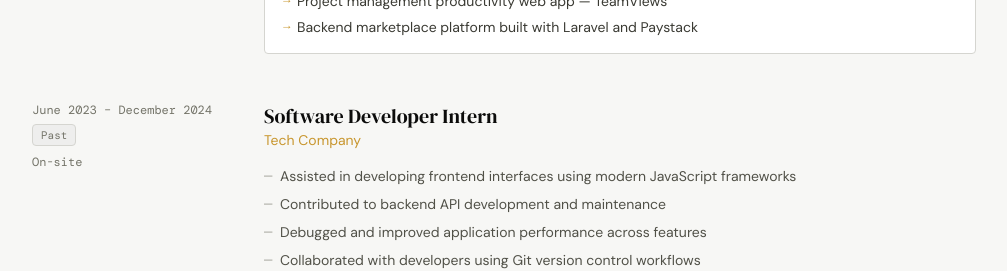
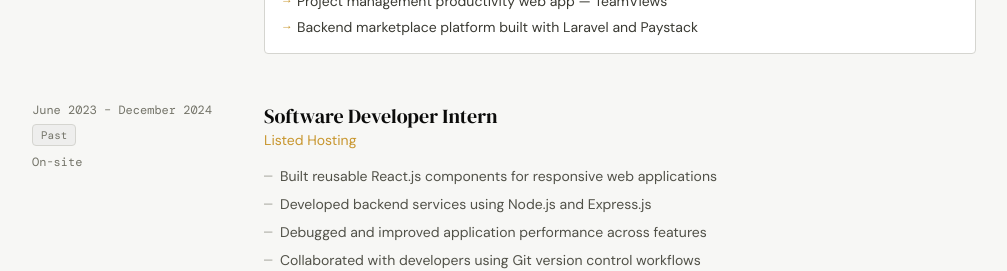
Before and after one commit to joekaro/Joseph-Portfolio, a Next.js app: page / in a window 1280 px wide. Shown: the part 5400-5671 px from the top of the page, without its empty margins (136-1143 px from the left). Built offline with nearby package versions, Linux system fonts and the light colour scheme.

Commit message:
Update Experience.tsx

```diff
--- a/components/Experience.tsx
+++ b/components/Experience.tsx
@@ -56,13 +56,13 @@ const experiences = [
   },
   {
     role: "Software Developer Intern",
-    company: "Tech Company",
+    company: "Listed Hosting",
     type: "On-site",
     period: "June 2023 – December 2024",
     current: false,
     responsibilities: [
-      "Assisted in developing frontend interfaces using modern JavaScript frameworks",
-      "Contributed to backend API development and maintenance",
+      "Built reusable React.js components for responsive web applications",
+      "Developed backend services using Node.js and Express.js",
       "Debugged and improved application performance across features",
       "Collaborated with developers using Git version control workflows",
     ],
```
